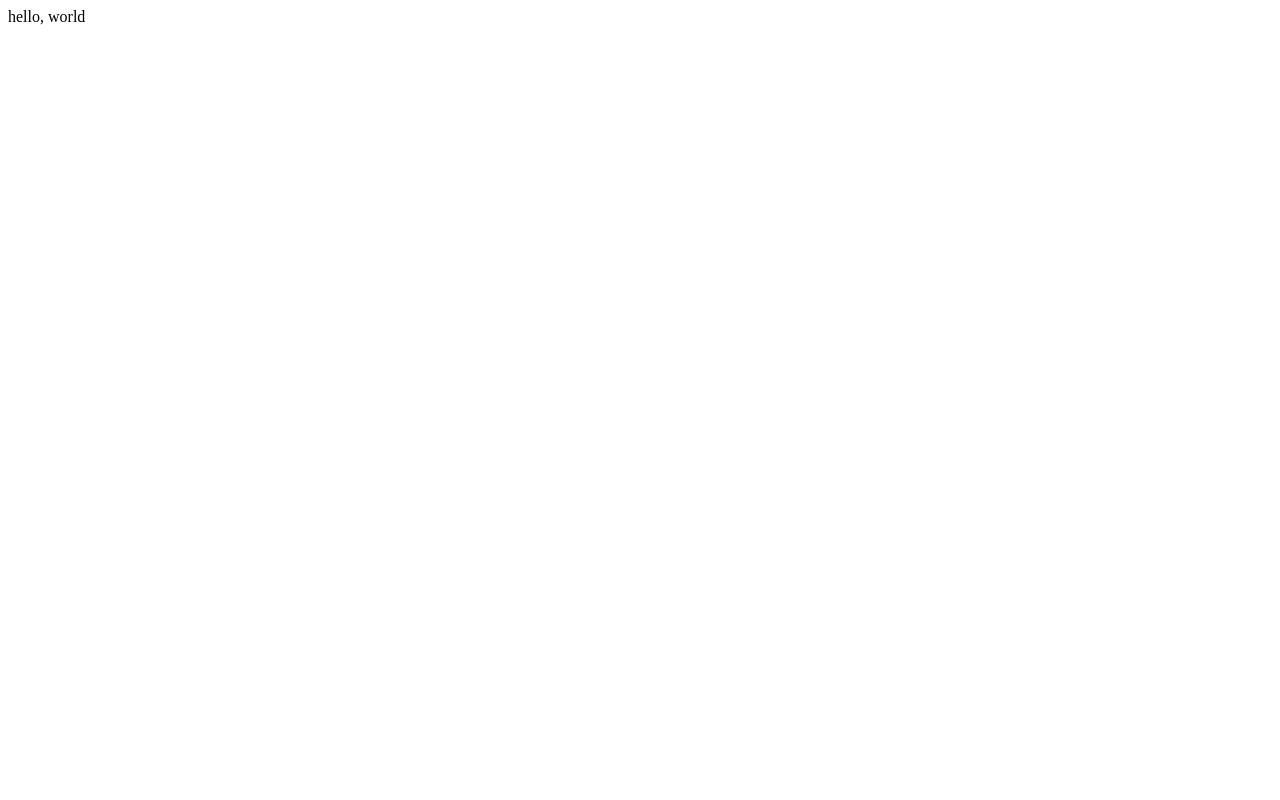
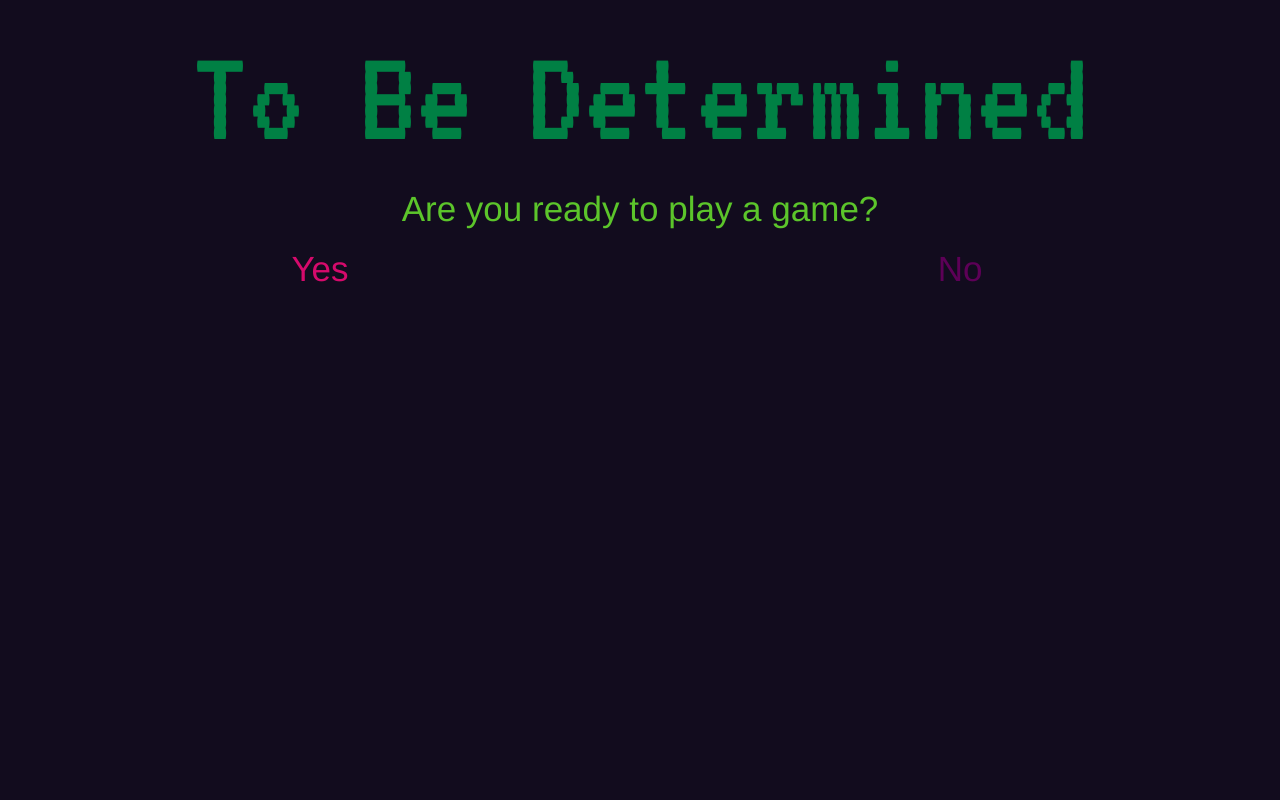
Before and after one commit to jplhanna/TBD, a Django app: page /tbd/ in a window 1280 px wide. Before the commit the page is almost empty. Run offline with Django 3.2, Linux system fonts and the light colour scheme; some libraries are stand-ins or nearby versions.

Commit message:
Example html

```diff
--- /dev/null
+++ b/static/css/shared.css
@@ -0,0 +1,25 @@
+body{
+    background: #120C1E;
+    text-align: center;
+}
+
+h1{
+    color: #008044;
+    font-family: 'VT323', monospace;
+    font-size: 10em;
+}
+
+.question{
+    color: #5CC52B;
+    font-size: 2.5em;
+}
+
+.yes{
+    color: #D60A6C;
+    font-size: 2.5em;
+}
+
+.no{
+    color: #5D0057;
+    font-size: 2.5em;
+}
--- a/tree/templates/index.html
+++ b/tree/templates/index.html
@@ -1 +1,29 @@
-hello, world
+{% load staticfiles %}
+<!DOCTYPE html>
+<html>
+    <head>
+        <!-- Latest compiled and minified CSS -->
+        <link rel="stylesheet" href="https://maxcdn.bootstrapcdn.com/bootstrap/3.3.7/css/bootstrap.min.css">
+
+        <!-- jQuery library -->
+        <script src="https://ajax.googleapis.com/ajax/libs/jquery/3.1.1/jquery.min.js"></script>
+
+        <!-- Latest compiled JavaScript -->
+        <script src="https://maxcdn.bootstrapcdn.com/bootstrap/3.3.7/js/bootstrap.min.js"></script>
+
+        <!-- Edited bootstrap -->
+        <link href="https://fonts.googleapis.com/css?family=VT323" rel="stylesheet">
+        <link rel="stylesheet" type="text/css" href="{% static 'css/shared.css' %}"/>
+    </head>
+    <body>
+        {% if request.flavour == "mobile" %}
+            <h1 class="col-md-12">TBD</h1>
+        {% else %}
+            <h1 class="col-md-12">To Be Determined</h1>
+        {% endif %}
+
+        <p class="col-md-12 question">Are you ready to play a game?</p>
+        <p class="col-md-6 yes">Yes</p>
+        <p class="col-md-6 no">No</p>
+    </body>
+</html>
```
Also changed, not shown: tbd/settings.py (+7 -0 lines).
